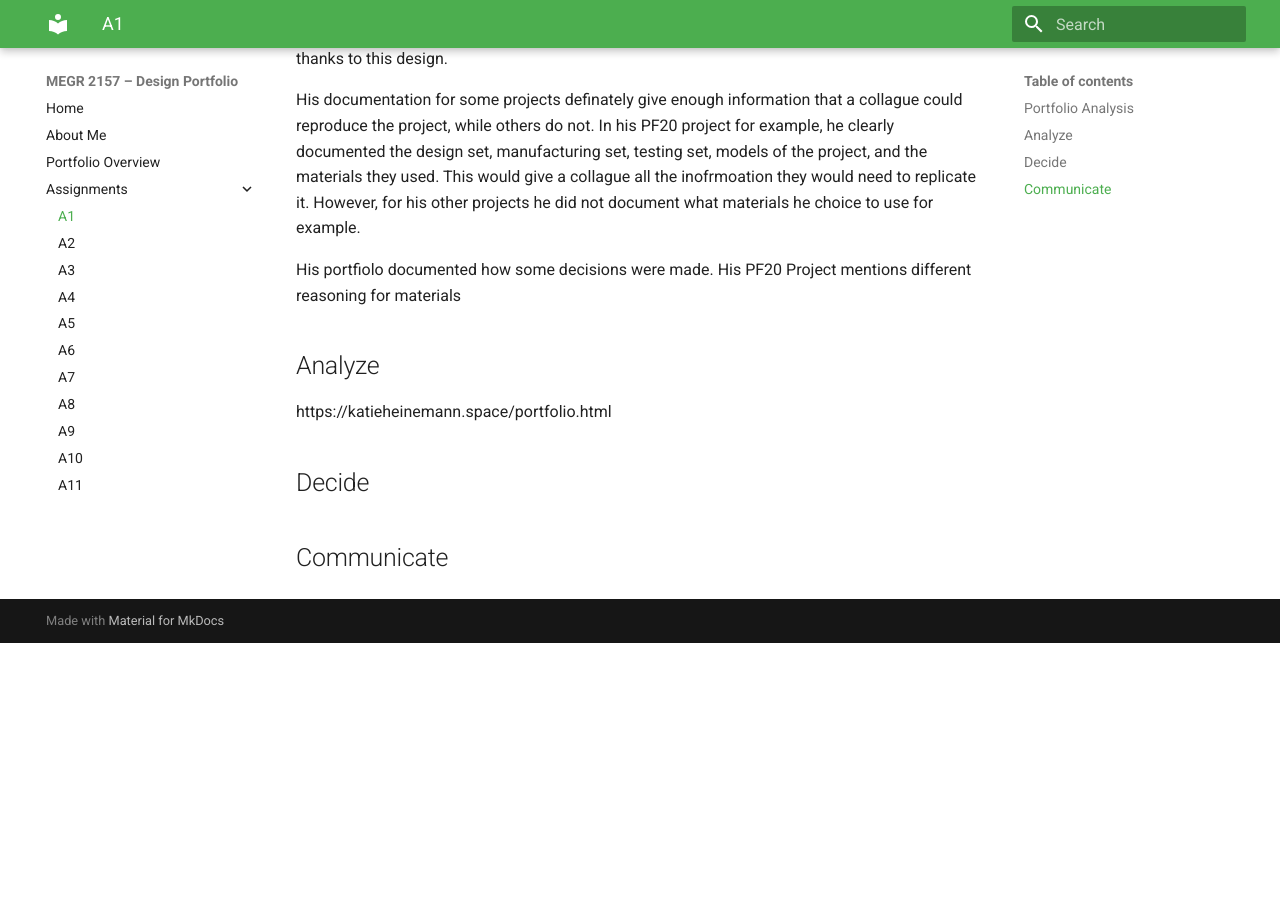
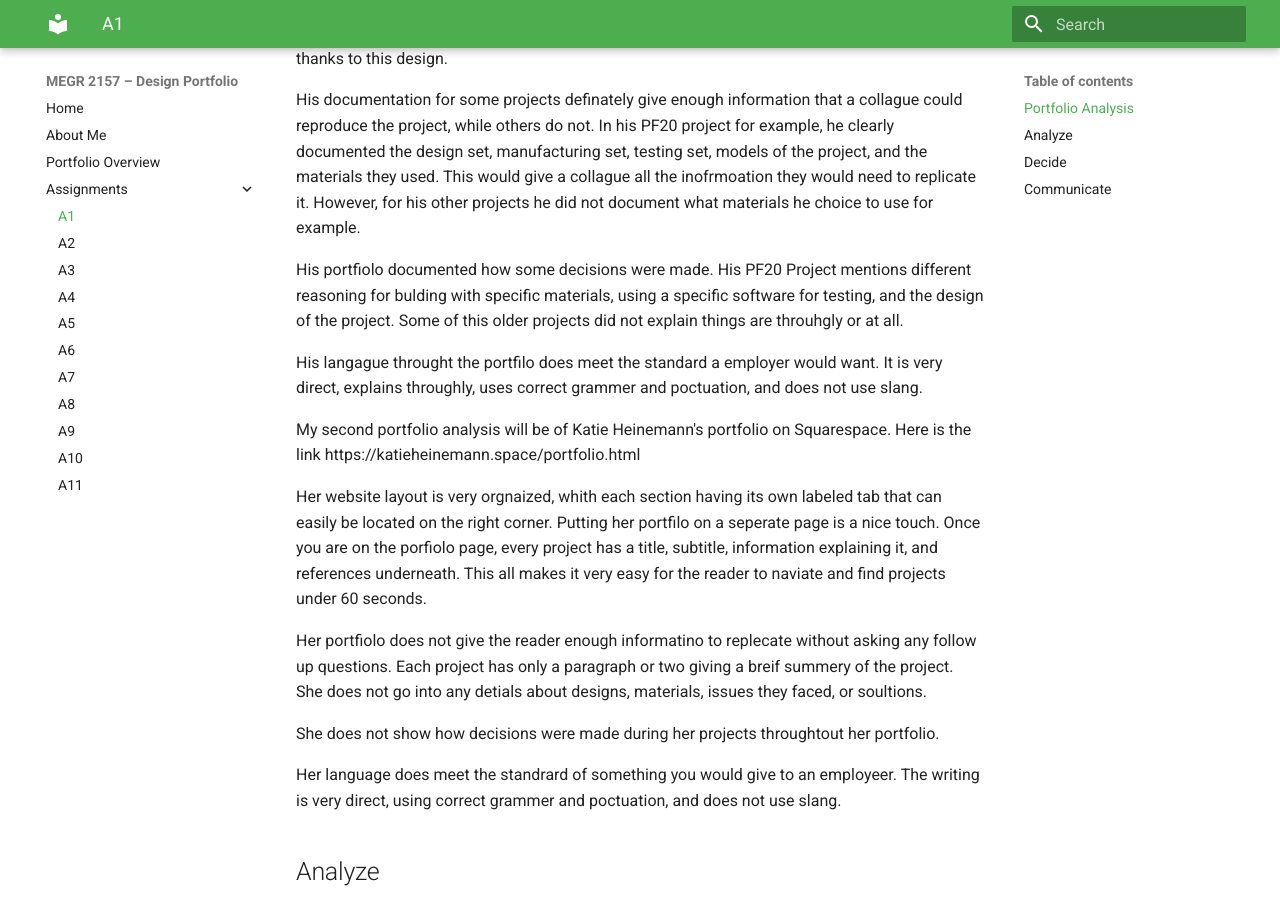
Before and after one commit to Elsa-Reichert/megr2157-portfolio, an MkDocs documentation site: the page built from docs/assignments/A01/index.md, in a window 1280 px wide and 900 px high, scrolled down 380 px. Built offline with MkDocs 1.6.1 and Material for MkDocs 9.7.7, drawn with Linux system fonts in a browser that asks for light colours; before the commit the page ends 1023 px from its top, so only the background shows below that.

Commit message:
Update index.md

```diff
--- a/docs/assignments/A01/index.md
+++ b/docs/assignments/A01/index.md
@@ -7,9 +7,20 @@ The layout of his portfilo makes locating specific assignments and projects very
 
 His documentation for some projects definately give enough information that a collague could reproduce the project, while others do not. In his PF20 project for example, he clearly documented the design set, manufacturing set, testing set, models of the project, and the materials they used. This would give a collague all the inofrmoation they would need to replicate it. However, for his other projects he did not document what materials he choice to use for example.
 
-His portfiolo documented how some decisions were made. His PF20 Project mentions different reasoning for materials
+His portfiolo documented how some decisions were made. His PF20 Project mentions different reasoning for bulding with specific materials, using a specific software for testing, and the design of the project. Some of this older projects did not explain things are throuhgly or at all.
+
+His langague throught the portfilo does meet the standard a employer would want. It is very direct, explains throughly, uses correct grammer and poctuation, and does not use slang.
+
+My second portfolio analysis will be of Katie Heinemann's portfolio on Squarespace. Here is the link https://katieheinemann.space/portfolio.html
+
+Her website layout is very orgnaized, whith each section having its own labeled tab that can easily be located on the right corner. Putting her portfilo on a seperate page is a nice touch. Once you are on the porfiolo page, every project has a title, subtitle, information explaining it, and references underneath. This all makes it very easy for the reader to naviate and find projects under 60 seconds.
+
+Her portfiolo does not give the reader enough informatino to replecate without asking any follow up questions. Each project has only a paragraph or two giving a breif summery of the project. She does not go into any detials about designs, materials, issues they faced, or soultions.
+
+She does not show how decisions were made during her projects throughtout her portfolio.
+
+Her language does meet the standrard of something you would give to an employeer. The writing is very direct, using correct grammer and poctuation, and does not use slang.
 ## Analyze
-https://katieheinemann.space/portfolio.html
 
 
 
```
